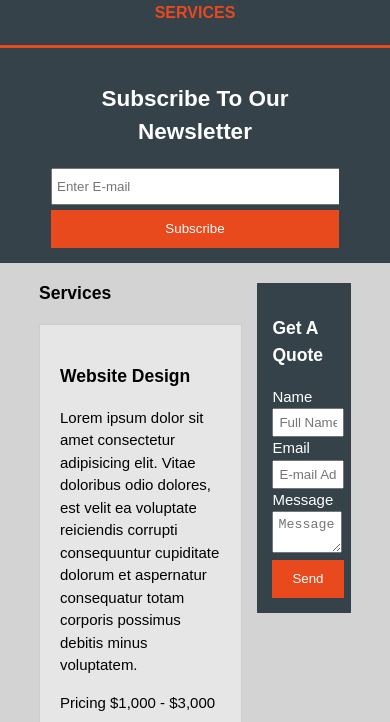
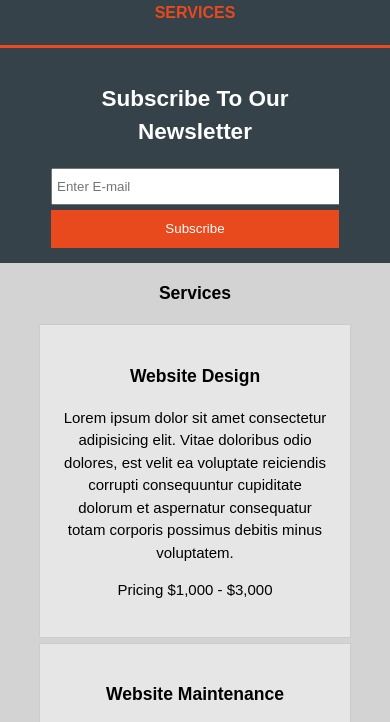
Before and after one commit to JHeineken/DemoWebsite, a plain HTML site: page services.html in a window 390 px wide. Shown: the part 98-820 px from the top of the page. Drawn offline with Linux system fonts and the light colour scheme.

Commit message:
media queries complete for all 3 pages

```diff
--- a/css/style.css
+++ b/css/style.css
@@ -190,7 +190,9 @@ footer{
     header nav li,
     #newsletter h1,
     #newsletter form,
-    #boxes .box{
+    #boxes .box,
+    article#main-col,
+    aside#sidebar{
         float: none;
         text-align: center;
         width: 100%;
@@ -203,7 +205,7 @@ footer{
         margin-top: 40px;
     }
 
-    #newsletter button{
+    #newsletter button, .quote .button_1{
         display:block;
         width:100%;
     }
```
